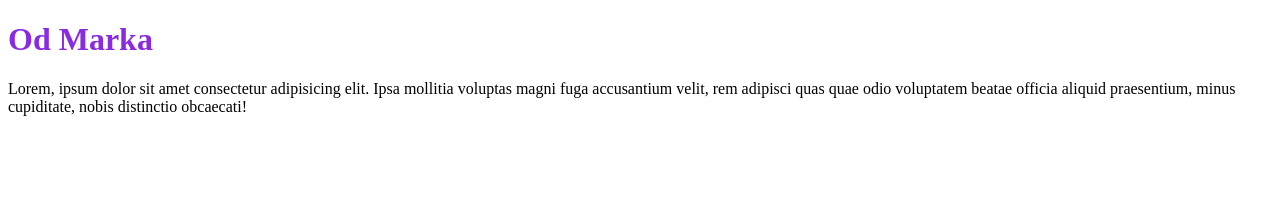
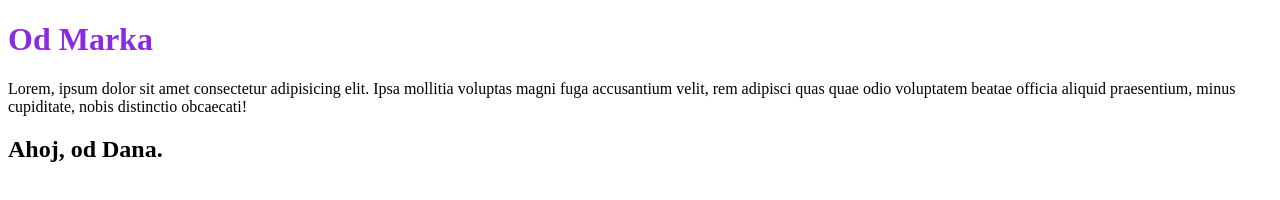
Before and after one commit to elijahmg/utery-project, a plain HTML site: page index.html in a window 1280 px wide. Drawn offline with Linux system fonts and the light colour scheme.

Commit message:
Changes From Dan

```diff
--- a/index.html
+++ b/index.html
@@ -13,5 +13,6 @@
 <body>
    <h1>Od Marka</h1>
    <p>Lorem, ipsum dolor sit amet consectetur adipisicing elit. Ipsa mollitia voluptas magni fuga accusantium velit, rem adipisci quas quae odio voluptatem beatae officia aliquid praesentium, minus cupiditate, nobis distinctio obcaecati!</p>
+   <h2>Ahoj, od Dana.</h2>
 </body>
 </html>
```
